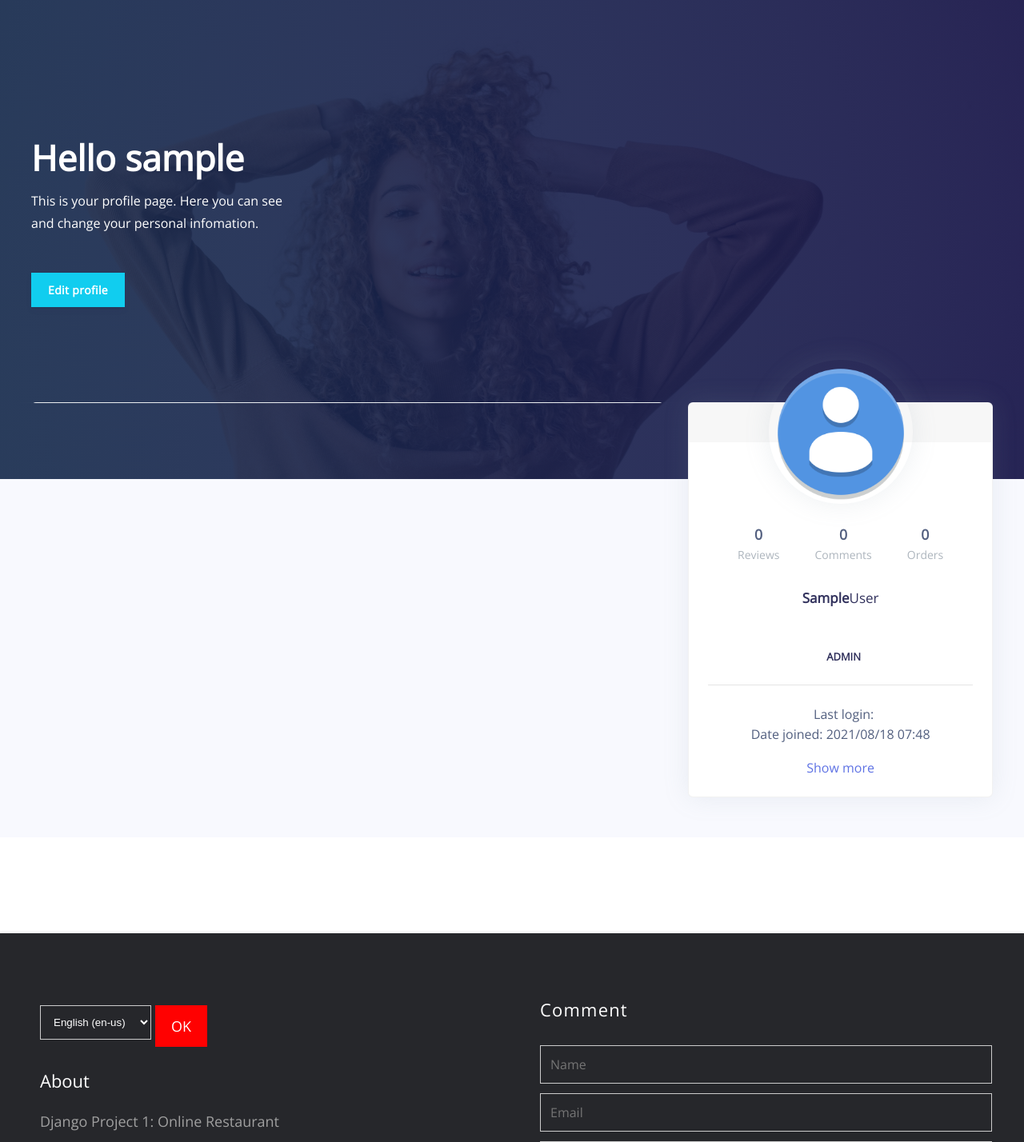
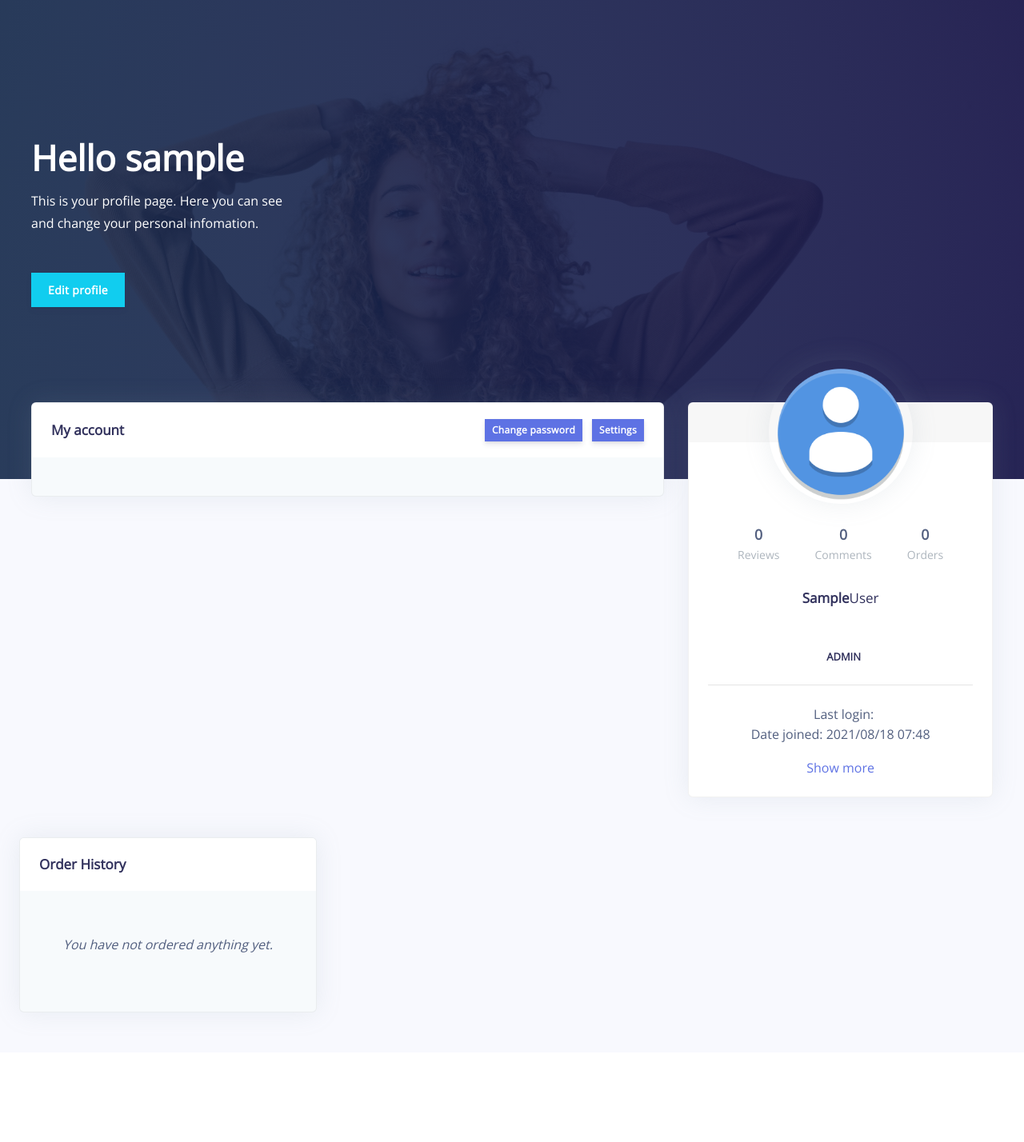
Before and after one commit to huyen99/hn_naitei16_python-restaurant, a Django app: page /en-us/profile/ in a window 1280 px wide. Shown: the part 81-1509 px from the top of the page at 80% size. Run offline with Django 3.2, Linux system fonts and the light colour scheme; the visitor is signed in with stand-in values (Sample User, id 1); data comes from the database, SQL or seed files in the repository; data that the repository does not hold is empty; some libraries are stand-ins or nearby versions.

Commit message:
[User] View order and purchase history on profile page

```diff
--- a/main/static/css/styles.css
+++ b/main/static/css/styles.css
@@ -367,10 +367,8 @@ body{
 }
 
 .right-content img{
-    height: 100vh;
     width: auto;
     overflow: hidden;
-    height: 100%;
     /* background-position: center; */
     object-position: center;
     object-fit: cover;
@@ -606,6 +604,7 @@ body{
     box-shadow: 8px 10px 18px 0 rgba(0,0,0,0.2);
 }
 
+#order-history,
 .food-container {
     padding: 20px 26px;
 }
@@ -1444,6 +1443,15 @@ p.cart-empty {
     --font-family-monospace: SFMono-Regular, Menlo, Monaco, Consolas, 'Liberation Mono', 'Courier New', monospace;
 } */
 
+#orders-history {
+    padding-top: 50px;
+}
+
+#orders-table {
+    margin-top: 0px;
+    display: block;
+}
+
 #account-information,
 #user-info,
 #password-reset {
--- a/main/static/js/script.js
+++ b/main/static/js/script.js
@@ -147,8 +147,8 @@ $(document).ready(function(){
         localStorage.clear();
     }
 
-    $('#account-information').attr('style', 'height: 0px;');
     $('#password-reset').attr('style', 'height: 0px;');
+    $('#user-info').attr('style', 'height: 0px;');
 
     $(window).resize(function() {
         var element = document.querySelector(".about");
--- a/main/templates/accounts/profile.html
+++ b/main/templates/accounts/profile.html
@@ -97,12 +97,12 @@
                                     <hr class="my-4">
                                     <div><i class="ni education_hat mr-2"></i>{% translate "Last login:" %} {{ user.last_login|date:'Y/m/d H:i' }}</div>
                                     <p>{% translate "Date joined:" %} {{ user.date_joined|date:'Y/m/d H:i' }}</p>
-                                    <a href="#account-information" data-toggle="collapse">{% translate "Show more" %}</a>
+                                    <a href=".multi-collapse" role="button" data-toggle="collapse" aria-expanded="false" aria-controls="password-reset user-info">{% translate "Show more" %}</a>
                                 </div>
                             </div>
                         </div>
                     </div>
-                    <div id="account-information" class="col-xl-8 order-xl-1 collapse">
+                    <div class="col-xl-8 order-xl-1">
                         <div class="card bg-secondary shadow">
                             <div class="card-header bg-white border-0">
                                 <div class="row align-items-center">
@@ -110,13 +110,13 @@
                                         <h3 class="mb-0">{% translate "My account" %}</h3>
                                     </div>
                                     <div class="col-4 text-right">
-                                        <a href="#password-reset" data-toggle="collapse" class="btn btn-sm btn-primary">{% translate "Change password" %}</a>
-                                        <a href="#user-info" data-toggle="collapse" class="btn btn-sm btn-primary">{% translate "Settings" %}</a>
+                                        <a href="#password-reset" role="button" data-toggle="collapse" aria-expanded="false" aria-controls="password-reset" class="btn btn-sm btn-primary">{% translate "Change password" %}</a>
+                                        <a href="#user-info" role="button" data-toggle="collapse" aria-expanded="false" aria-controls="user-info" class="btn btn-sm btn-primary">{% translate "Settings" %}</a>
                                     </div>
                                 </div>
                             </div>
-                            <div class="card-body">
-                                <form id="password-reset" class="collapse">
+                            <div id="account-information" class="card-body">
+                                <form id="password-reset" class="collapse multi-collapse">
                                     <h6 class="heading-small text-muted mb-4">{% translate "Password Reset" %}</h6>
                                     <div class="pl-lg-4">
                                         <div class="row">
@@ -141,7 +141,7 @@
                                         </div>
                                     </div>
                                 </form>
-                                <form id="user-info" class="collapse in">
+                                <form id="user-info" class="collapse multi-collapse">
                                     <h6 class="heading-small text-muted mb-4">{% translate "User information" %}</h6>
                                     <div class="pl-lg-4">
                                         <div class="row">
@@ -217,6 +217,72 @@
                         </div>
                     </div>
                 </div>
+                <!-- Orders -->
+                <div class="row" id="orders-history">
+                    <div class="card bg-secondary shadow">
+                        <div class="card-header bg-white border-0">
+                            <div class="row align-items-center">
+                                <div class="col-8">
+                                    <h3 class="mb-0">{% translate "Order History" %}</h3>
+                                </div>
+                            </div>
+                        </div>
+                        <div class="card-body">
+                            <div class="shpcart" id="orders-table">
+                                {% if orders %}
+                                    <table class="table table-bordered table-responsive">
+                                        <thead>
+                                            <tr>
+                                                <th scope="col">{% translate "Order ID" %}</th>
+                                                <th scope="col">{% translate "Items" %}</th>
+                                                <th scope="col">{% translate "Total" %}</th>
+                                                <th scope="col">{% translate "Date and Time" %}</th>
+                                                <th scope="col">{% translate "Status" %}</th>
+                                                <th scope="col">{% translate "Delivered To" %}</th>
+                                                <th scope="col">{% translate "Contact No." %}</th>
+                                                <th scope="col"></th>
+                                                <th scope="col"></th>
+                                            </tr>
+                                        </thead>
+                                        <tbody>
+                                            {% for order in orders %}
+                                            <tr>
+                                                <th scope="row">{{ order.id }}</th>
+                                                <td>
+                                                    {% for item in order.item_set.all %}
+                                                        {{ item.food.name }}
+                                                    {% endfor %}
+                                                </td>
+                                                <td>{{ order.total }}</td>
+                                                <td>{{ order.order_date }}</td>
+                                                <td><mark>{{ order.status.name }}</mark></td>
+                                                <td>{{ order.address }}</td>
+                                                <td>{{ order.phone_number }}</td>
+                                                <td>
+                                                    {% if order.status.name == 'Purchased' %}
+                                                        <a class="btn btn-success" href="">{% translate "View Receipt" %}</a>
+                                                    {% else %}
+                                                        <a class="btn btn-info" href="{% url 'handle-checkout' order.id %}">{% translate "Payment" %}</a>
+                                                    {% endif %}
+                                                </td>
+                                                <td>
+                                                    <form action="javascript:void(0);" method="post">
+                                                        {% csrf_token %}
+                                                        <input hidden name="checkoutip" value="" type="text">
+                                                        <button class="btn btn-warning" type="submit">{% translate "Re-Order" %}</button>
+                                                    </form>
+                                                </td>
+                                            </tr>
+                                            {% endfor %}
+                                        </tbody>
+                                    </table>
+                                {% else %}
+                                    <p class="text-center"><em>{% translate "You have not ordered anything yet." %}</em></p>
+                                {% endif %}
+                            </div>
+                        </div>
+                    </div>
+                </div>
             </div>
         </div>
     </div>
--- a/main/urls.py
+++ b/main/urls.py
@@ -20,5 +20,5 @@ urlpatterns = [
     path('remove-from-cart/<id>', views.remove_from_cart, name="remove-from-cart"),
     path('profile/', views.profile, name='profile'),
     path('checkout/', views.checkout, name="checkout"),
-    path('handle_checkout/', views.handle_checkout, name="handle-checkout"),
+    path('handle_checkout/<id>', views.handle_checkout, name="handle-checkout"),
 ]
--- a/main/views.py
+++ b/main/views.py
@@ -204,7 +204,7 @@ def checkout(request):
     return render(request,'cart/checkout.html', context)
 
 @login_required
-def handle_checkout(request):
+def handle_checkout(request, id):
     if request.method == "POST":
         final_price = request.POST.get('fprice')
         inputName = request.POST.get('inputName')
@@ -242,6 +242,16 @@ def handle_checkout(request):
         }
 
         return render(request,'cart/payment.html', context)
+
+    elif request.method == "GET":
+        bill = get_object_or_404(Bill, id=id)
+
+        context = {
+            "order" : bill,
+        }
+
+        return render(request,'cart/payment.html', context)
+
     else:
         messages.error(request, _(f"Bill checkout processing failed."))
         return redirect('index')
```
Also changed, not shown: main/locale/en-us/LC_MESSAGES/django.po, main/locale/vi/LC_MESSAGES/django.po.
